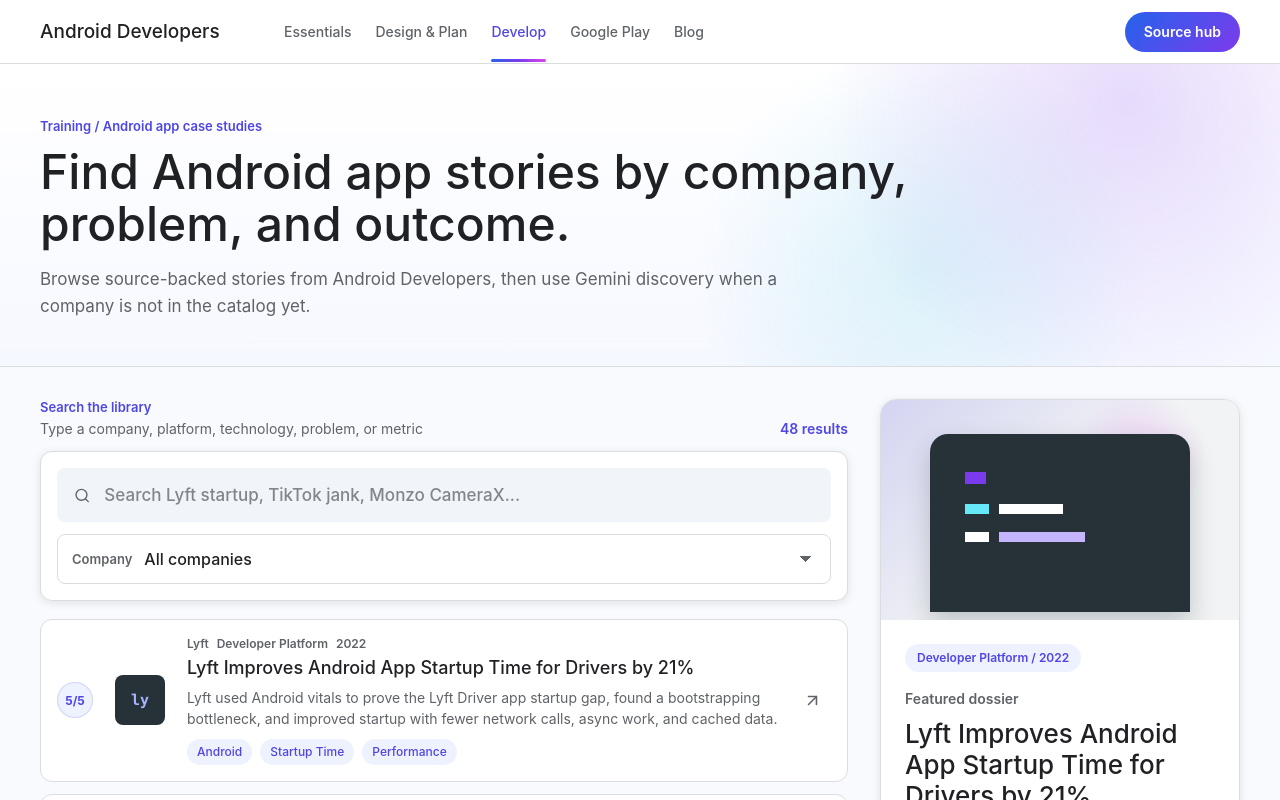
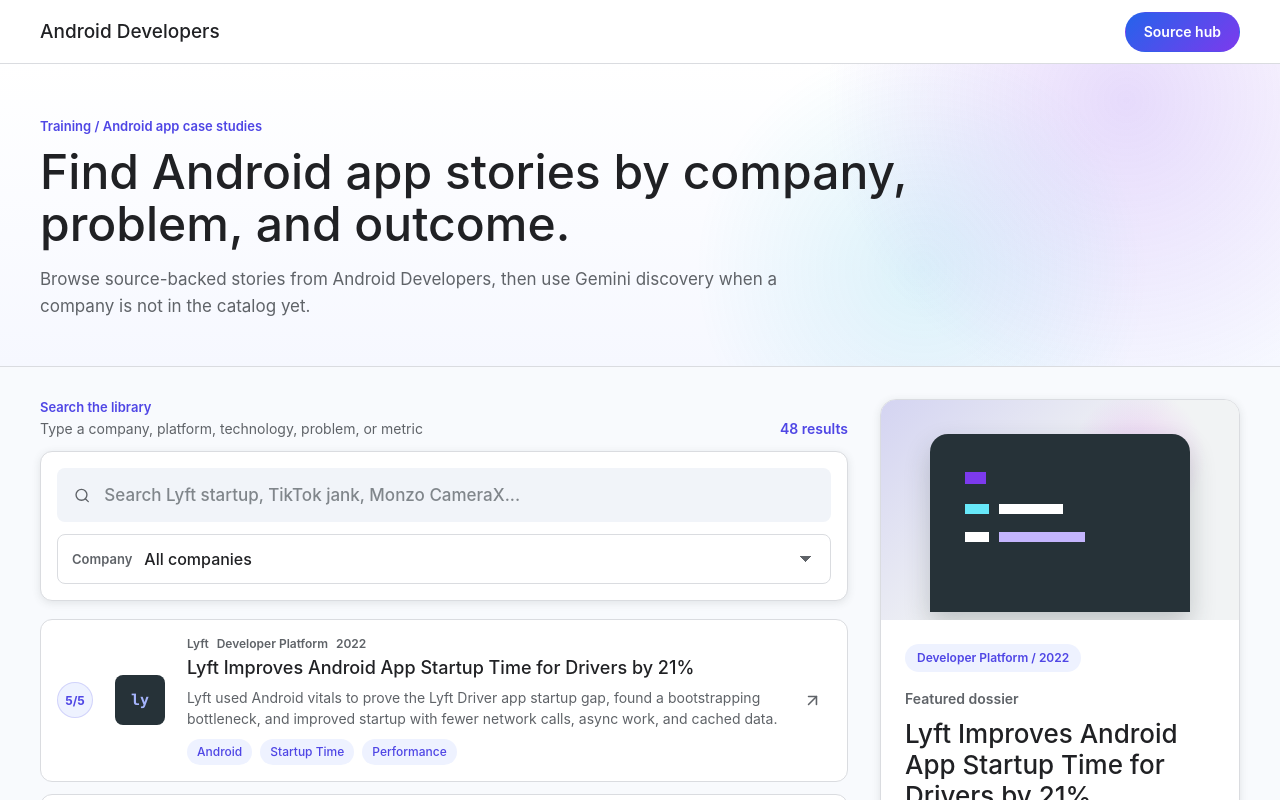
Before and after one commit to huongstienstra/techcase, a Next.js app: page / in a window 1280 px wide. Shown: the top 800 px of the page. Built offline with nearby package versions, Linux system fonts and the light colour scheme.

Commit message:
Remove top category navigation

```diff
--- a/app/globals.css
+++ b/app/globals.css
@@ -68,7 +68,7 @@
   border-bottom: 1px solid var(--line);
   display: grid;
   gap: 24px;
-  grid-template-columns: 220px minmax(0, 1fr) auto;
+  grid-template-columns: minmax(0, 1fr) auto;
   min-height: 64px;
   padding: 0 40px;
   position: sticky;
@@ -80,37 +80,6 @@
   color: var(--ink);
   font-size: 19px;
   font-weight: 500;
-}
-
-.date-strip {
-  align-items: center;
-  display: flex;
-  gap: 24px;
-  min-width: 0;
-}
-
-.date-strip span,
-.date-strip strong {
-  color: var(--muted);
-  font-size: 14px;
-  font-weight: 500;
-  white-space: nowrap;
-}
-
-.date-strip strong {
-  color: var(--ai-dark);
-  position: relative;
-}
-
-.date-strip strong::after {
-  background: linear-gradient(90deg, var(--ai-blue), var(--ai), #d946ef);
-  border-radius: 999px;
-  bottom: -22px;
-  content: "";
-  height: 3px;
-  left: 0;
-  position: absolute;
-  right: 0;
 }
 
 .source-toggle,
@@ -723,10 +692,6 @@
     position: static;
   }
 
-  .date-strip {
-    display: none;
-  }
-
   .intro {
     padding: 38px 22px 32px;
   }
--- a/app/page.tsx
+++ b/app/page.tsx
@@ -9,13 +9,6 @@
             <a className="wordmark" href="/">
               Android Developers
             </a>
-            <nav className="date-strip" aria-label="Browse modes">
-              <span>Essentials</span>
-              <span>Design & Plan</span>
-              <strong>Develop</strong>
-              <span>Google Play</span>
-              <span>Blog</span>
-            </nav>
             <a className="source-toggle" href="https://developer.android.com/stories/apps">
               Source hub
             </a>
```
